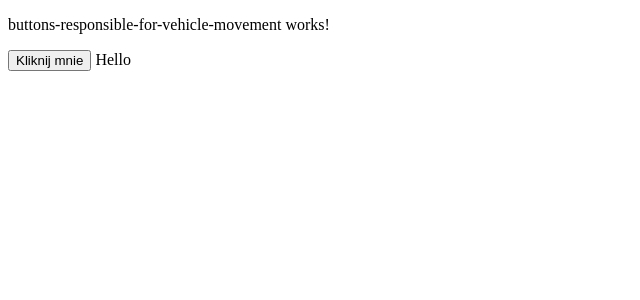
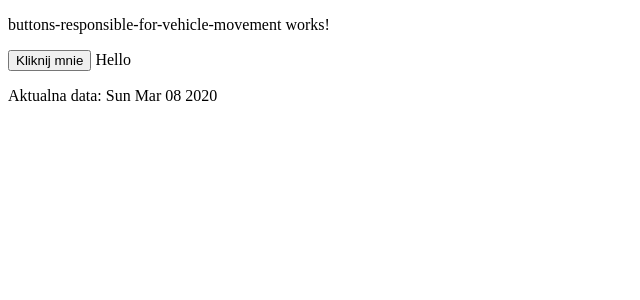
Before and after one commit to AKrupaa/Angular_Python_RPI_CAR, an Angular app in the folder Angular/AngularApplication/: page / in a window 1280 px wide. Shown: the top 300 px of the page, without its empty margins (0-640 px from the left). Built offline with nearby package versions, Linux system fonts and the light colour scheme.

Commit message:
Another binding

```diff
--- a/Angular/AngularApplication/src/app/buttons-responsible-for-vehicle-movement/buttons-responsible-for-vehicle-movement.component.html
+++ b/Angular/AngularApplication/src/app/buttons-responsible-for-vehicle-movement/buttons-responsible-for-vehicle-movement.component.html
@@ -4,3 +4,7 @@
 <button>Kliknij mnie</button>
 
 {{message}}
+
+<p>
+    Aktualna data: {{actual_date}}
+</p>
--- a/Angular/AngularApplication/src/app/buttons-responsible-for-vehicle-movement/buttons-responsible-for-vehicle-movement.component.ts
+++ b/Angular/AngularApplication/src/app/buttons-responsible-for-vehicle-movement/buttons-responsible-for-vehicle-movement.component.ts
@@ -14,4 +14,6 @@ export class ButtonsResponsibleForVehicleMovementComponent implements OnInit {
 
   message: string = 'Hello';
 
+  actual_date: string = new Date().toDateString();
+
 }
```
